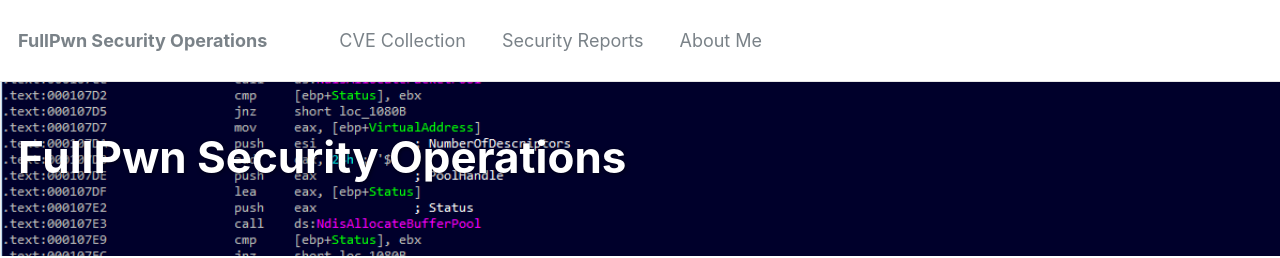
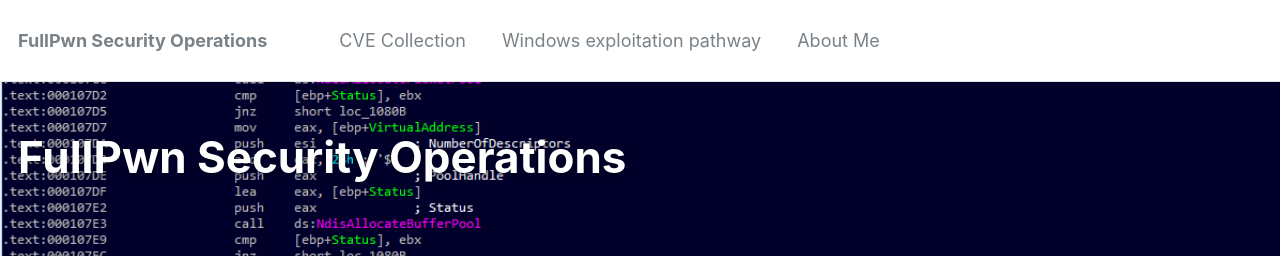
Before and after one commit to asdyxcyxc/FULLSHADE.github.io, a Jekyll site: the page built from index.html, in a window 1280 px wide and 1382 px high. Shown: the top 258 px of the window. Built offline with Jekyll 4.4.1, drawn with Linux system fonts in a browser that asks for light colours; the list of posts is cut into pages by our own code.

Commit message:
Update navigation.yml

```diff
--- a/_data/navigation.yml
+++ b/_data/navigation.yml
@@ -4,8 +4,8 @@
   - title: "CVE Collection"
     url: /cves.html
 
-  - title: "Security Reports"
-    url: /security-reports.html
+  - title: "Windows exploitation pathway"
+    url: /windows-exploitation-pathway.html
 
   - title: "About Me"
     url: /about.html
```
